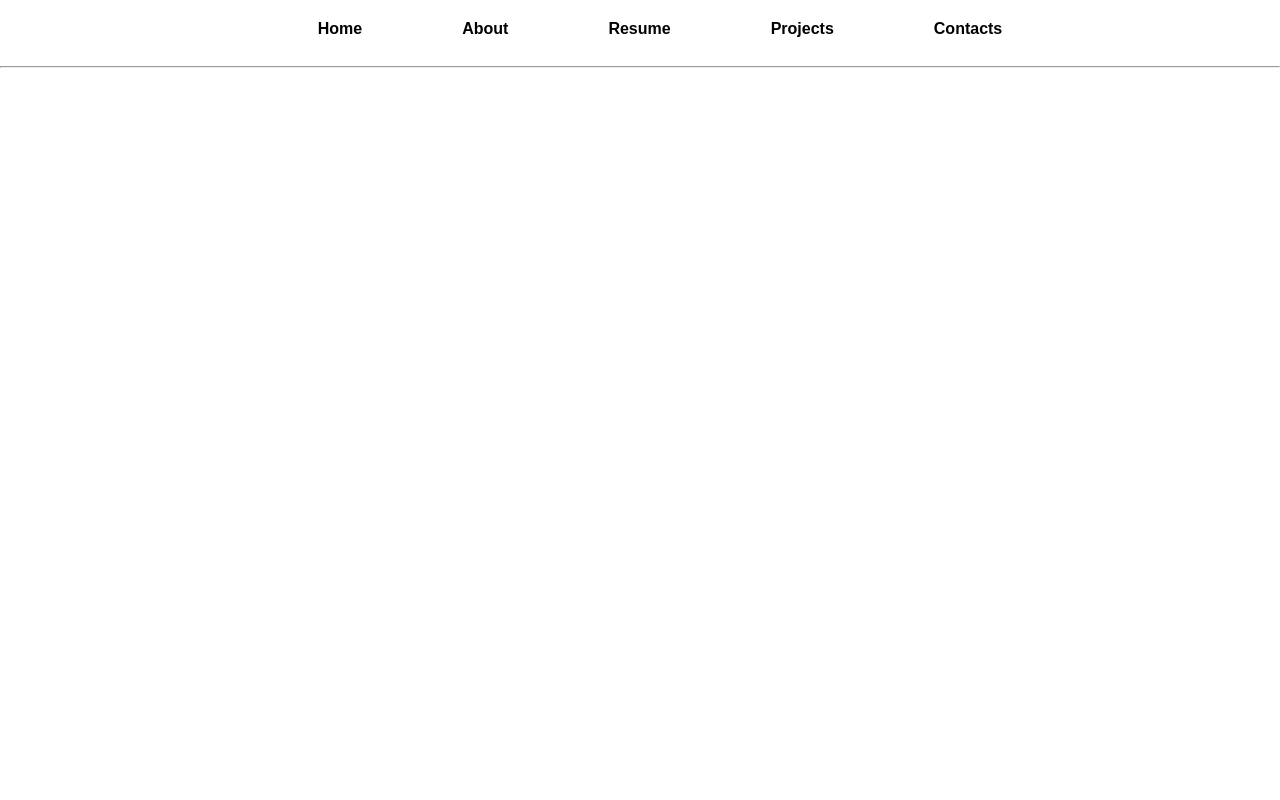
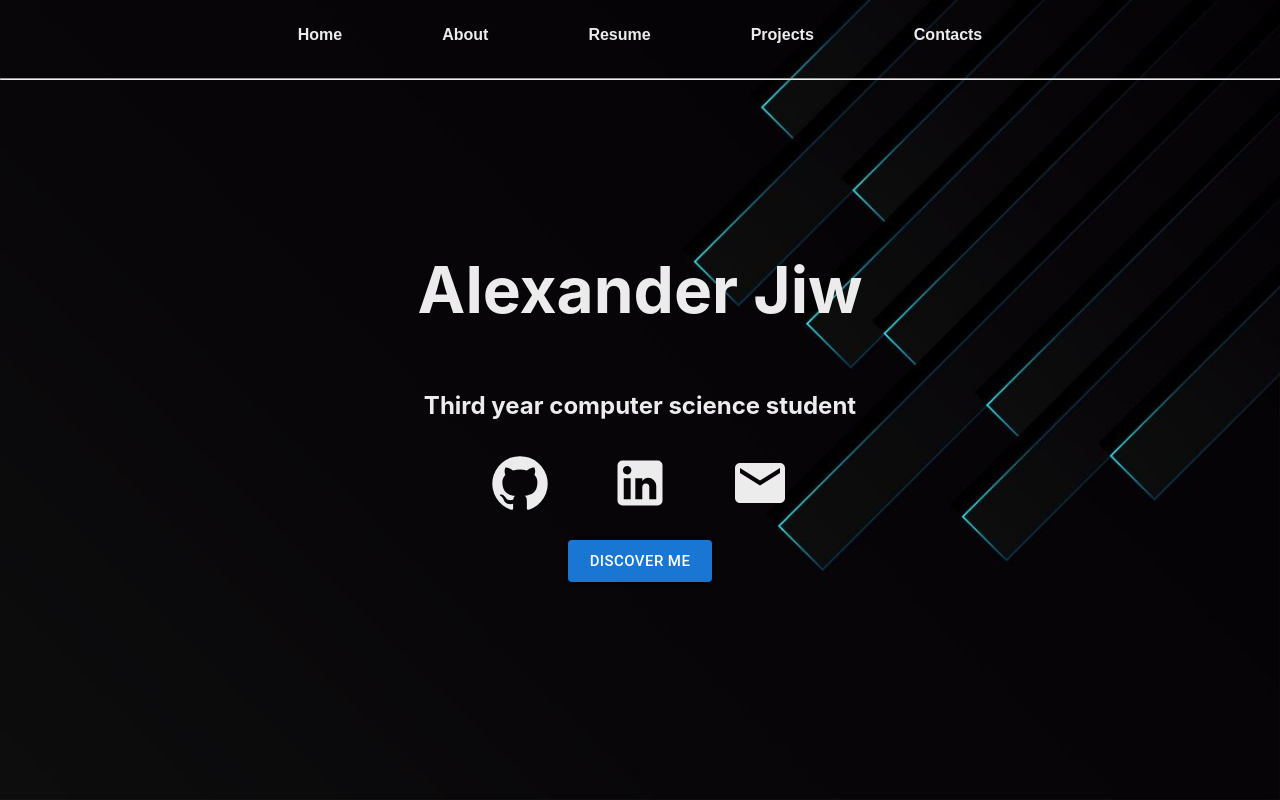
Before and after one commit to alexanderj03/website, a React (Create React App) app: page / in a window 1280 px wide. Built offline with nearby package versions, Linux system fonts and the light colour scheme.

Commit message:
setup home page

```diff
--- a/package.json
+++ b/package.json
@@ -4,6 +4,10 @@
   "version": "0.1.0",
   "private": true,
   "dependencies": {
+    "@emotion/react": "^11.11.4",
+    "@emotion/styled": "^11.11.0",
+    "@mui/icons-material": "^5.15.11",
+    "@mui/material": "^5.15.11",
     "@testing-library/jest-dom": "^5.17.0",
     "@testing-library/react": "^13.4.0",
     "@testing-library/user-event": "^13.5.0",
--- a/src/App.css
+++ b/src/App.css
@@ -2,20 +2,14 @@ body {
   margin: 0;
 }
 
-.navbar-container {
+.list-container {
+  margin: 0;
   display: flex;
   align-items: center;
   justify-content: center;
-  width: 100%;
-  height: 50px;
-  background-color: beige;
-  position: fixed;
-  top: 0;
-}
-
-.list-container {
-  margin: 0;
   text-align: center;
+  color: #ececec;
+  height: 70px;
 }
 
 .list {
@@ -24,11 +18,54 @@ body {
   margin: 20px 50px;
   font-family: Arial, Helvetica, sans-serif;
   font-weight: bolder;
+  cursor: pointer;
 }
 
 .header-page {
   width: 100vw;
   height: 100vh;
+  background-image: url(../public/background\ image.jpg);
+  background-repeat: no-repeat;
+  background-size: cover;
+  background-position: center;
+}
+
+.title-container {
+  color: #ececec;
+  display: flex;
+  flex-direction: column;
+  align-items: center;
+  font-weight: bolder;
+  margin-top: 10%;
+}
+
+.title {
+  font-size: 400%;
+}
+
+div li:hover {
+  color: orange;
+  font-weight: bolder;
+  font-size: 150%;
+}
+
+.icon-container {
+  display: flex;
+  justify-content: center;
+  align-items: center;
+  width: 100vw;
+  height: 100px;
+  font-size: 60px;
+}
+
+.icon {
+  margin: 30px;
+  cursor: pointer;
+}
+
+.icon:hover {
+  color: orange;
+  font-size: 70px;
 }
 
 @media screen and (max-width: 900px) {
--- a/src/Header.js
+++ b/src/Header.js
@@ -1,9 +1,13 @@
 import React from 'react';
+import Button from '@mui/material/Button';
+import GitHubIcon from '@mui/icons-material/GitHub';
+import LinkedInIcon from '@mui/icons-material/LinkedIn';
+import EmailIcon from '@mui/icons-material/Email';
 
 const Header = () => {
   return (
     <div className='header-page'>
-      <ul className='list-container'>
+      <div className='list-container'>
         <li className='list'>
           Home
         </li>
@@ -19,8 +23,24 @@ const Header = () => {
         <li className='list'>
           Contacts
         </li>
-      </ul>
+      </div>
       <hr style={{ color: 'black' }}/>
+      <div className='title-container'>
+        <h1 className='title'>Alexander Jiw</h1>
+        <h2>Third year computer science student</h2>
+        <div className='icon-container'>
+          <span className='icon'>
+            <GitHubIcon fontSize='inherit'/>
+          </span>
+          <span className='icon'>
+            <LinkedInIcon fontSize='inherit'/>
+          </span>
+          <span className='icon'>
+            <EmailIcon fontSize='inherit'/>
+          </span>
+        </div>
+        <Button variant="contained" size='large'>Discover Me</Button>
+      </div>
     </div>
   )
 }
```
Also changed, not shown: public/background image.jpg (added), 1 other file (tests, documents, lock files or other folders).
